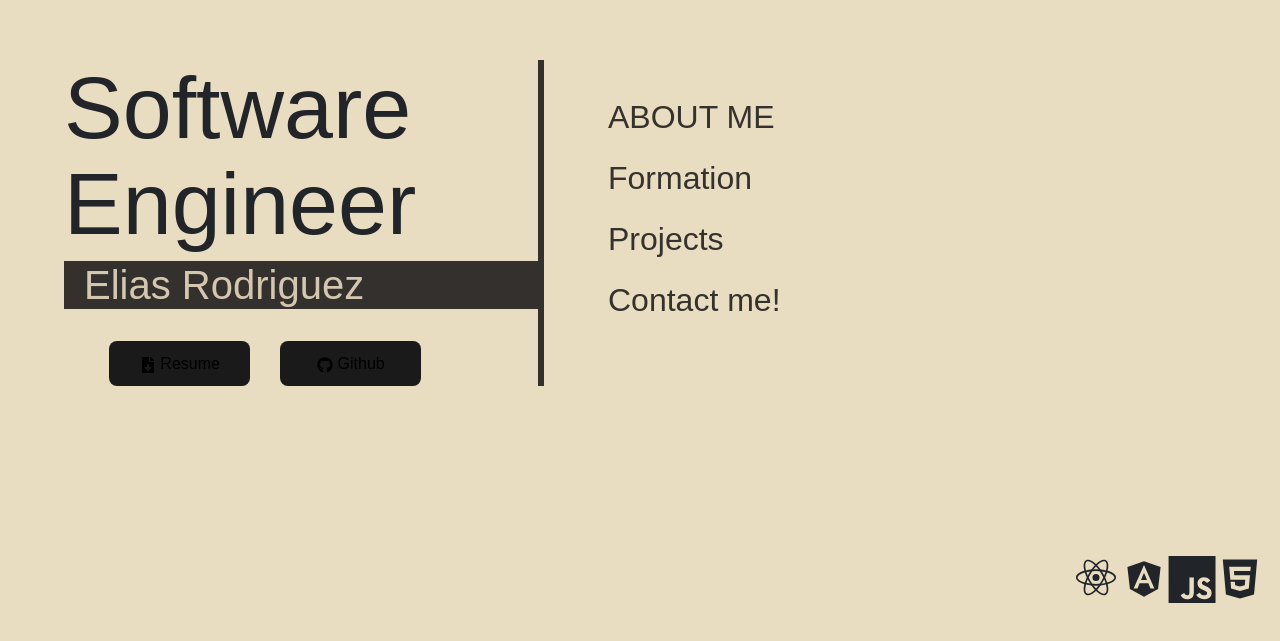
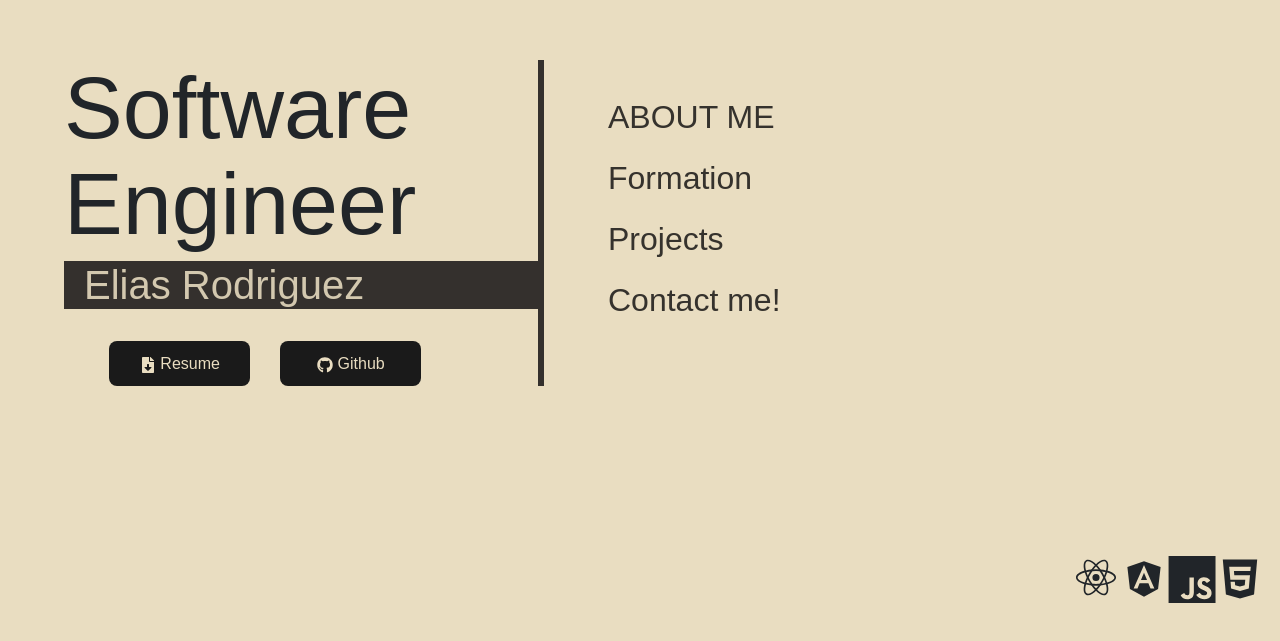
Before and after one commit to LSElias/Portfolio1, a React (Vite) app: page / in a window 1280 px wide. Shown: the part 141-782 px from the top of the page. Built offline with nearby package versions, Linux system fonts and the light colour scheme; a web font is replaced by a local one.

Commit message:
other visuals again

```diff
--- a/src/index.css
+++ b/src/index.css
@@ -62,5 +62,6 @@ button:focus-visible {
   }
   button {
     background-color: #1a1a1a;
+    color: #e9ddc1;
   }
 }
```
